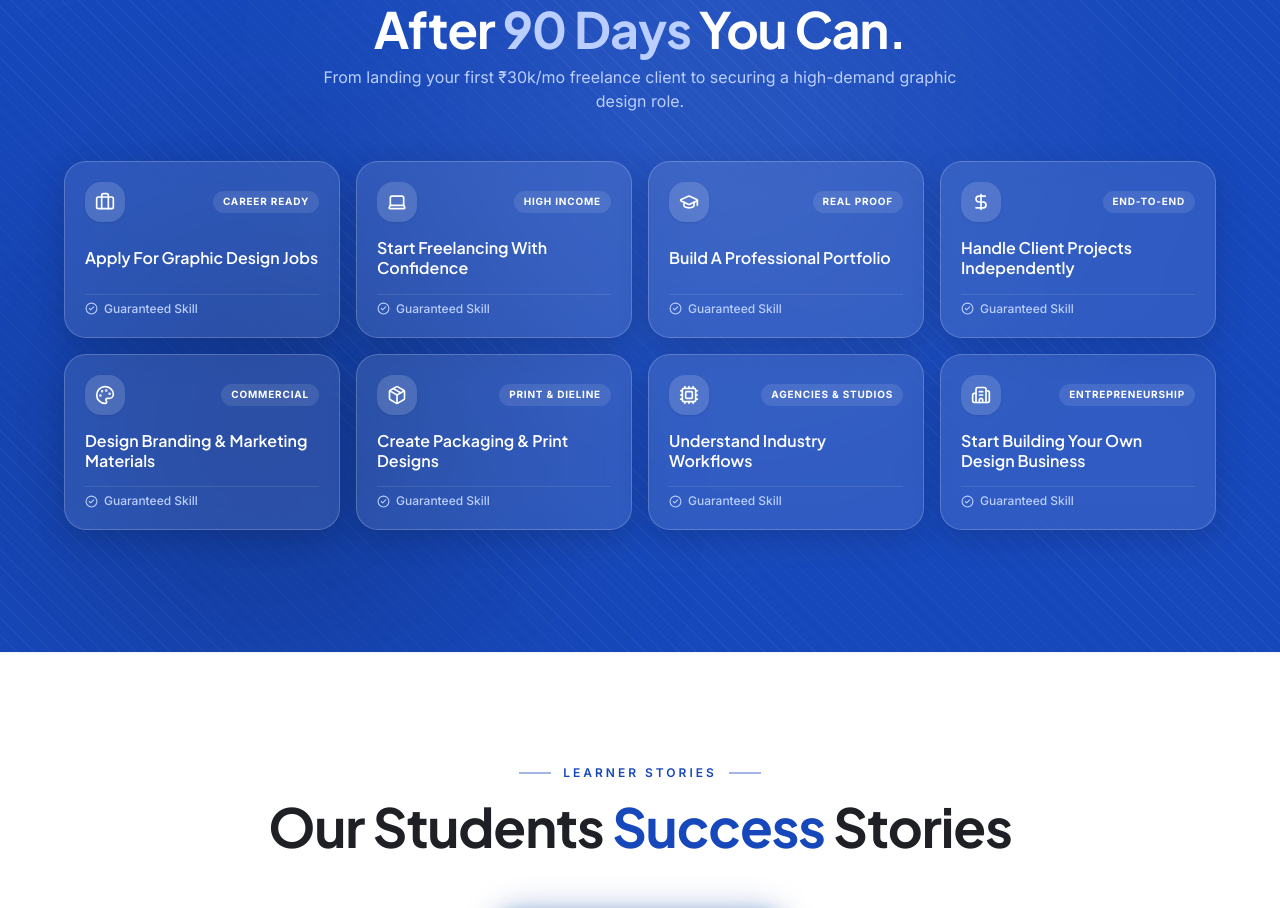
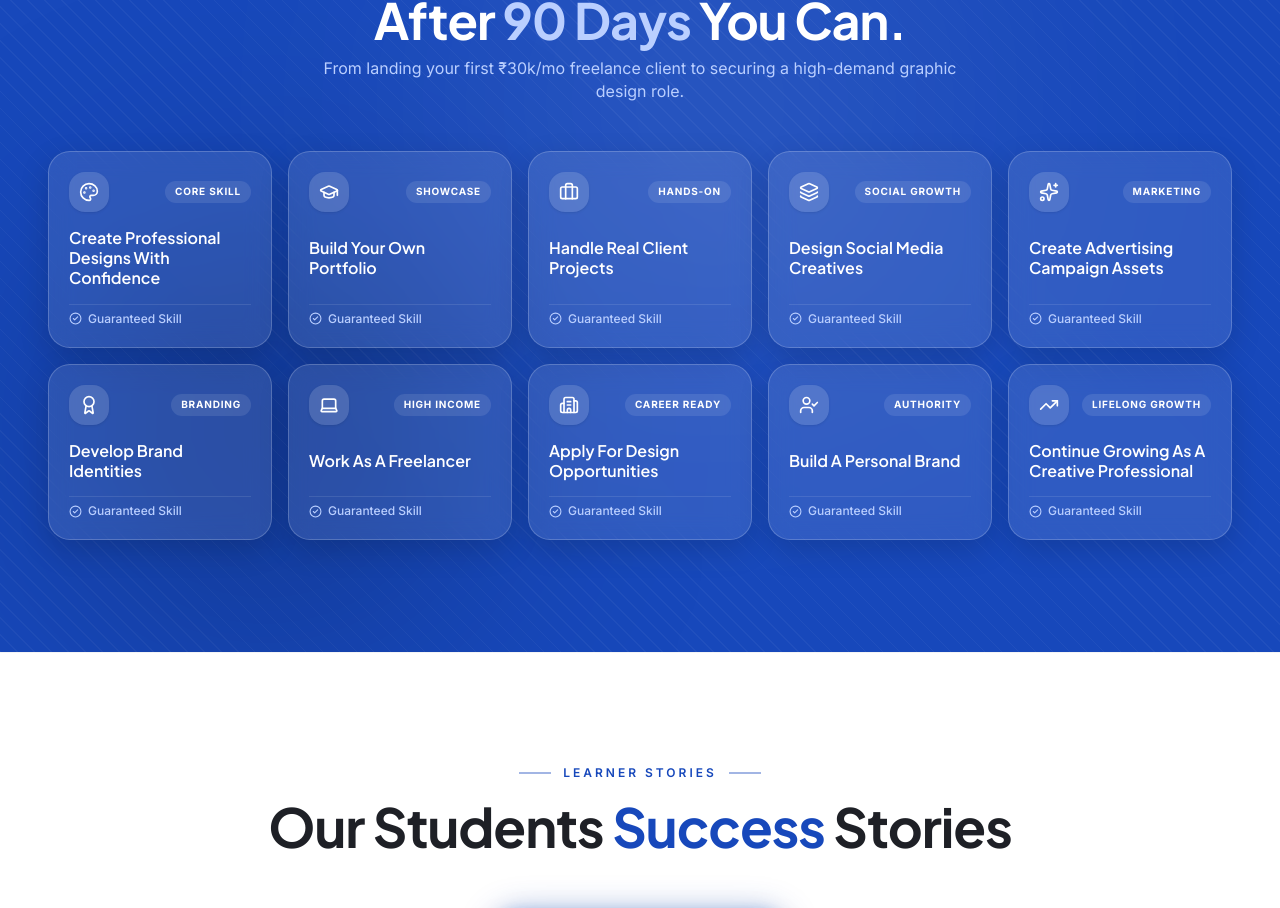
Before and after one commit to valavanacademy001-gif/Valavan-Academy, a Next.js app: page /programs/90-days-graphic-design in a window 1280 px wide. Shown: the part 4896-5804 px from the top of the page. Built offline with nearby package versions, Linux system fonts and the light colour scheme; no server answers; the database is empty; a web font is replaced by a local one.

Commit message:
feat(outcomes): update After 90 Days You Can section with 10 custom outcomes and CMS binding

```diff
--- a/src/app/programs/90-days-graphic-design/page.tsx
+++ b/src/app/programs/90-days-graphic-design/page.tsx
@@ -122,6 +122,7 @@ export default async function GraphicDesignProgramPage() {
         title={outcomesMap.title_prefix ? `${outcomesMap.title_prefix} ${outcomesMap.title_highlight || ''}` : "After 90 Days You Can"}
         subtitle={outcomesMap.description || "From landing your first ₹30k/mo freelance client to securing a high-demand graphic design role."}
         enrollUrl={enrollUrl}
+        outcomesMap={outcomesMap}
       />
 
       {/* ── 06 Our Students Success Stories (Centered Heading with Success in Blue) ── */}
--- a/src/components/sections/After90DaysSection.tsx
+++ b/src/components/sections/After90DaysSection.tsx
@@ -15,10 +15,14 @@ import {
   Building2,
   Sparkles,
   CheckCircle2,
+  Award,
+  TrendingUp,
+  UserCheck,
+  Layers,
 } from "lucide-react";
 
 export interface OutcomeItem {
-  iconType: "job" | "freelance" | "portfolio" | "client" | "branding" | "packaging" | "workflow" | "business";
+  iconType: string;
   title: string;
   tag: string;
 }
@@ -29,71 +33,105 @@ interface After90DaysSectionProps {
   badge?: string;
   enrollUrl?: string;
   outcomes?: OutcomeItem[];
+  outcomesMap?: Record<string, string>;
 }
 
-const DEFAULT_OUTCOMES: OutcomeItem[] = [
+export const DEFAULT_OUTCOMES: OutcomeItem[] = [
+  {
+    iconType: "design",
+    title: "Create Professional Designs With Confidence",
+    tag: "Core Skill",
+  },
+  {
+    iconType: "portfolio",
+    title: "Build Your Own Portfolio",
+    tag: "Showcase",
+  },
+  {
+    iconType: "client",
+    title: "Handle Real Client Projects",
+    tag: "Hands-on",
+  },
+  {
+    iconType: "social",
+    title: "Design Social Media Creatives",
+    tag: "Social Growth",
+  },
+  {
+    iconType: "ad",
+    title: "Create Advertising Campaign Assets",
+    tag: "Marketing",
+  },
+  {
+    iconType: "branding",
+    title: "Develop Brand Identities",
+    tag: "Branding",
+  },
+  {
+    iconType: "freelance",
+    title: "Work As A Freelancer",
+    tag: "High Income",
+  },
   {
     iconType: "job",
-    title: "Apply For Graphic Design Jobs",
+    title: "Apply For Design Opportunities",
     tag: "Career Ready",
   },
   {
-    iconType: "freelance",
-    title: "Start Freelancing With Confidence",
-    tag: "High Income",
+    iconType: "personal_brand",
+    title: "Build A Personal Brand",
+    tag: "Authority",
   },
   {
-    iconType: "portfolio",
-    title: "Build A Professional Portfolio",
-    tag: "Real Proof",
-  },
-  {
-    iconType: "client",
-    title: "Handle Client Projects Independently",
-    tag: "End-to-End",
-  },
-  {
-    iconType: "branding",
-    title: "Design Branding & Marketing Materials",
-    tag: "Commercial",
-  },
-  {
-    iconType: "packaging",
-    title: "Create Packaging & Print Designs",
-    tag: "Print & Dieline",
-  },
-  {
-    iconType: "workflow",
-    title: "Understand Industry Workflows",
-    tag: "Agencies & Studios",
-  },
-  {
-    iconType: "business",
-    title: "Start Building Your Own Design Business",
-    tag: "Entrepreneurship",
+    iconType: "growth",
+    title: "Continue Growing As A Creative Professional",
+    tag: "Lifelong Growth",
   },
 ];
 
-function renderOutcomeIcon(type: OutcomeItem["iconType"]) {
+export function extractOutcomesFromMap(
+  outcomesMap?: Record<string, string>,
+  fallbackOutcomes: OutcomeItem[] = DEFAULT_OUTCOMES
+): OutcomeItem[] {
+  if (!outcomesMap || Object.keys(outcomesMap).length === 0) return fallbackOutcomes;
+
+  const list: OutcomeItem[] = [];
+  for (let i = 1; i <= 12; i++) {
+    const title = outcomesMap[`outcome_${i}_title`] || outcomesMap[`item_${i}_title`];
+    if (title) {
+      const tag = outcomesMap[`outcome_${i}_tag`] || outcomesMap[`item_${i}_tag`] || "Guaranteed Skill";
+      const iconType = fallbackOutcomes[i - 1]?.iconType || "growth";
+      list.push({ title, tag, iconType });
+    }
+  }
+
+  return list.length > 0 ? list : fallbackOutcomes;
+}
+
+function renderOutcomeIcon(type: string) {
   const iconProps = { size: 20, className: "transition-colors duration-300" };
 
   switch (type) {
-    case "job":
-      return <Briefcase {...iconProps} />;
-    case "freelance":
-      return <Laptop {...iconProps} />;
+    case "design":
+      return <Palette {...iconProps} />;
     case "portfolio":
       return <GraduationCap {...iconProps} />;
     case "client":
-      return <DollarSign {...iconProps} />;
+      return <Briefcase {...iconProps} />;
+    case "social":
+      return <Layers {...iconProps} />;
+    case "ad":
+      return <Sparkles {...iconProps} />;
     case "branding":
-      return <Palette {...iconProps} />;
-    case "packaging":
-      return <Package {...iconProps} />;
-    case "workflow":
-      return <Cpu {...iconProps} />;
-    case "business":
+      return <Award {...iconProps} />;
+    case "freelance":
+      return <Laptop {...iconProps} />;
+    case "job":
       return <Building2 {...iconProps} />;
+    case "personal_brand":
+      return <UserCheck {...iconProps} />;
+    case "growth":
+      return <TrendingUp {...iconProps} />;
     default:
       return <Sparkles {...iconProps} />;
   }
@@ -105,7 +143,10 @@ export default function After90DaysSection({
   badge = "Career Outcomes",
   enrollUrl = "https://learn.valavanacademy.com/clientapp/signup",
   outcomes = DEFAULT_OUTCOMES,
+  outcomesMap,
 }: After90DaysSectionProps) {
+  const effectiveOutcomes = outcomesMap ? extractOutcomesFromMap(outcomesMap, outcomes) : outcomes;
+
   return (
     <section
       className="relative lg:sticky lg:top-0 z-0 lg:z-10 py-14 sm:py-20 md:py-24 bg-[#1748BB] text-white overflow-hidden flex flex-col justify-center select-none border-t border-[#1748BB] lg:min-h-screen"
@@ -149,8 +190,7 @@ export default function After90DaysSection({
               className="font-display font-bold text-white leading-tight tracking-tight mb-2.5"
               style={{ fontSize: "clamp(30px, 4.2vw, 50px)", color: "#FFFFFF" }}
             >
-              After{" "}
-              <span style={{ color: "#BACFFF" }}>90 Days</span> You Can.
+              After <span style={{ color: "#BACFFF" }}>90 Days</span> You Can.
             </h2>
           </FadeUp>
 
@@ -164,12 +204,11 @@ export default function After90DaysSection({
           </FadeUp>
         </div>
 
-        {/* 8 Modern Glass Outcome Cards in Compact Balanced Grid */}
-        <div className="grid grid-cols-1 sm:grid-cols-2 lg:grid-cols-4 gap-3.5 sm:gap-4 max-w-6xl mx-auto">
-          {outcomes.map((item, index) => (
-            <FadeUp key={item.title} delay={index * 0.05} className="h-full">
+        {/* 10 Modern Glass Outcome Cards in Balanced 5-column Grid */}
+        <div className="grid grid-cols-1 sm:grid-cols-2 md:grid-cols-3 lg:grid-cols-5 gap-3.5 sm:gap-4 max-w-7xl mx-auto">
+          {effectiveOutcomes.map((item, index) => (
+            <FadeUp key={item.title} delay={index * 0.04} className="h-full">
               <div className="group h-full p-4 sm:p-5 rounded-[22px] bg-white/10 hover:bg-white border border-white/20 hover:border-white transition-all duration-300 shadow-[0_10px_30px_rgba(0,0,0,0.15)] hover:shadow-[0_20px_45px_rgba(0,0,0,0.25)] hover:-translate-y-1.5 flex flex-col justify-between gap-4 backdrop-blur-md cursor-default">
-
                 {/* Top Icon & Tag */}
                 <div className="flex items-center justify-between gap-2">
                   <div className="w-10 h-10 rounded-xl bg-white/15 group-hover:bg-[#1748BB] text-white group-hover:text-white flex items-center justify-center transition-all duration-300 shadow-sm">
@@ -180,7 +219,7 @@ export default function After90DaysSection({
                   </span>
                 </div>
 
-                {/* Outcome Title (Clash Display Semibold, White in normal, Blue on hover) */}
+                {/* Outcome Title */}
                 <div>
                   <h3 className="font-display font-semibold text-sm sm:text-base text-white group-hover:text-[#1748BB] leading-snug tracking-normal transition-colors duration-300">
                     {item.title}
```
